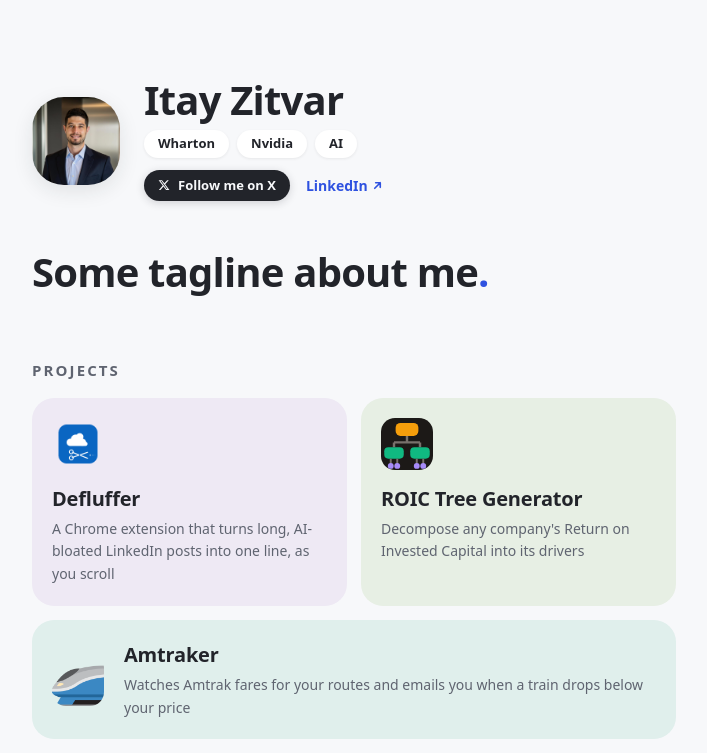
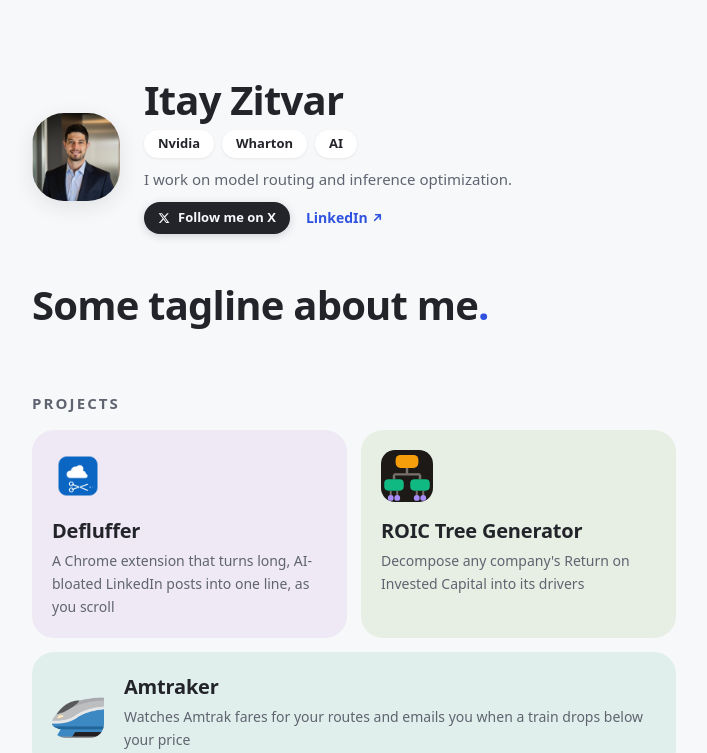
Before and after one commit to itayzit/zitvar-ai, a Next.js app: page / in a window 1280 px wide. Shown: the top 753 px of the page, without its empty margins (286-993 px from the left). Built offline with nearby package versions, Linux system fonts and the light colour scheme; a web font is replaced by a local one.

Commit message:
Nvidia chip first, add model routing line, sync llms.txt and JSON-LD
Co-Authored-By: Claude Fable 5 <noreply@anthropic.com>

```diff
--- a/src/app/page.tsx
+++ b/src/app/page.tsx
@@ -10,7 +10,7 @@ const personJsonLd = {
   url: "https://www.zitvar.ai",
   image: "https://www.zitvar.ai/profile.jpg",
   description:
-    "Wharton MBA, worked at Nvidia. Builds AI products and writes about AI.",
+    "Works at Nvidia on model routing and inference optimization. Wharton MBA. Builds AI products and writes about AI.",
   sameAs: [
     "https://x.com/itayzit",
     "https://www.linkedin.com/in/itayzitvar/",
--- a/src/components/Hero.tsx
+++ b/src/components/Hero.tsx
@@ -40,7 +40,7 @@ export default function Hero() {
             Itay Zitvar
           </h2>
           <div className="mt-2.5 flex gap-2">
-            {["Wharton", "Nvidia", "AI"].map((chip) => (
+            {["Nvidia", "Wharton", "AI"].map((chip) => (
               <span
                 key={chip}
                 className="rounded-full bg-white px-3.5 py-1 text-[13px] font-semibold shadow-[0_1px_3px_rgba(34,36,42,0.08)]"
@@ -49,6 +49,9 @@ export default function Hero() {
               </span>
             ))}
           </div>
+          <p className="mt-2.5 text-[15px] text-secondary">
+            I work on model routing and inference optimization.
+          </p>
           <div className="mt-3 flex flex-wrap items-center gap-x-4 gap-y-2">
             <a
               href="https://x.com/itayzit"
```
Also changed, not shown: public/llms.txt.
